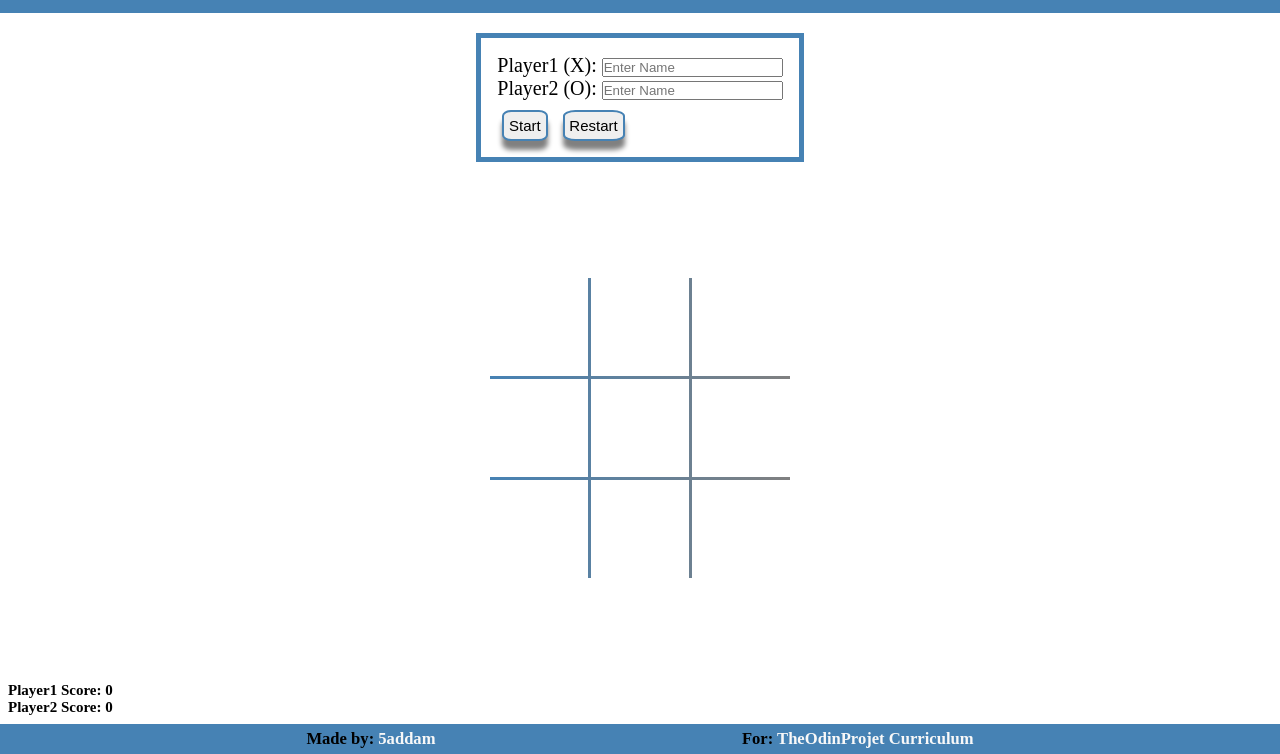
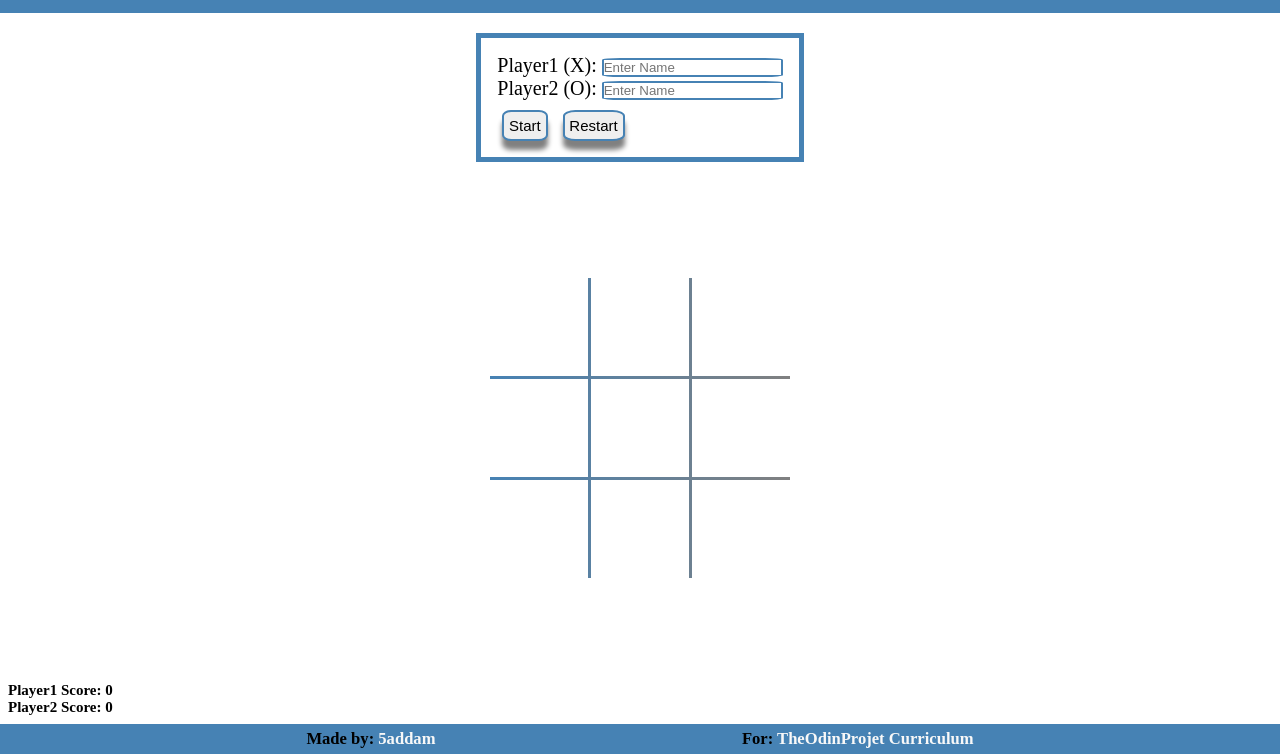
Before and after one commit to 5addam/tic-tac-toe, a plain HTML site: page index.html in a window 1280 px wide. Shown: the part 46-800 px from the top of the page. Drawn offline with Linux system fonts and the light colour scheme.

Commit message:
input style updatedgit status

```diff
--- a/gameStyle.css
+++ b/gameStyle.css
@@ -24,10 +24,12 @@ header{
     padding: 1rem;
     width: inherit;
     background-color: var(--primary-color);
+    margin: 0 auto 0 auto;
 }
 
 #title{
     color: var(--white);
+    margin: auto;
 }
 
 #grid-container{
@@ -63,7 +65,11 @@ form{
     border: 5px solid var(--primary-color);
     /* border: 5px solid var(--secondary-color); */
 }
-
+form input[type=text]{
+    outline: none;
+    border-radius: 10%;
+    border: 2px solid var(--primary-color);
+}
 form input[id^="btn-"]{
     padding: 0.3rem;
     margin: 10px 5px 0px 5px;
```
